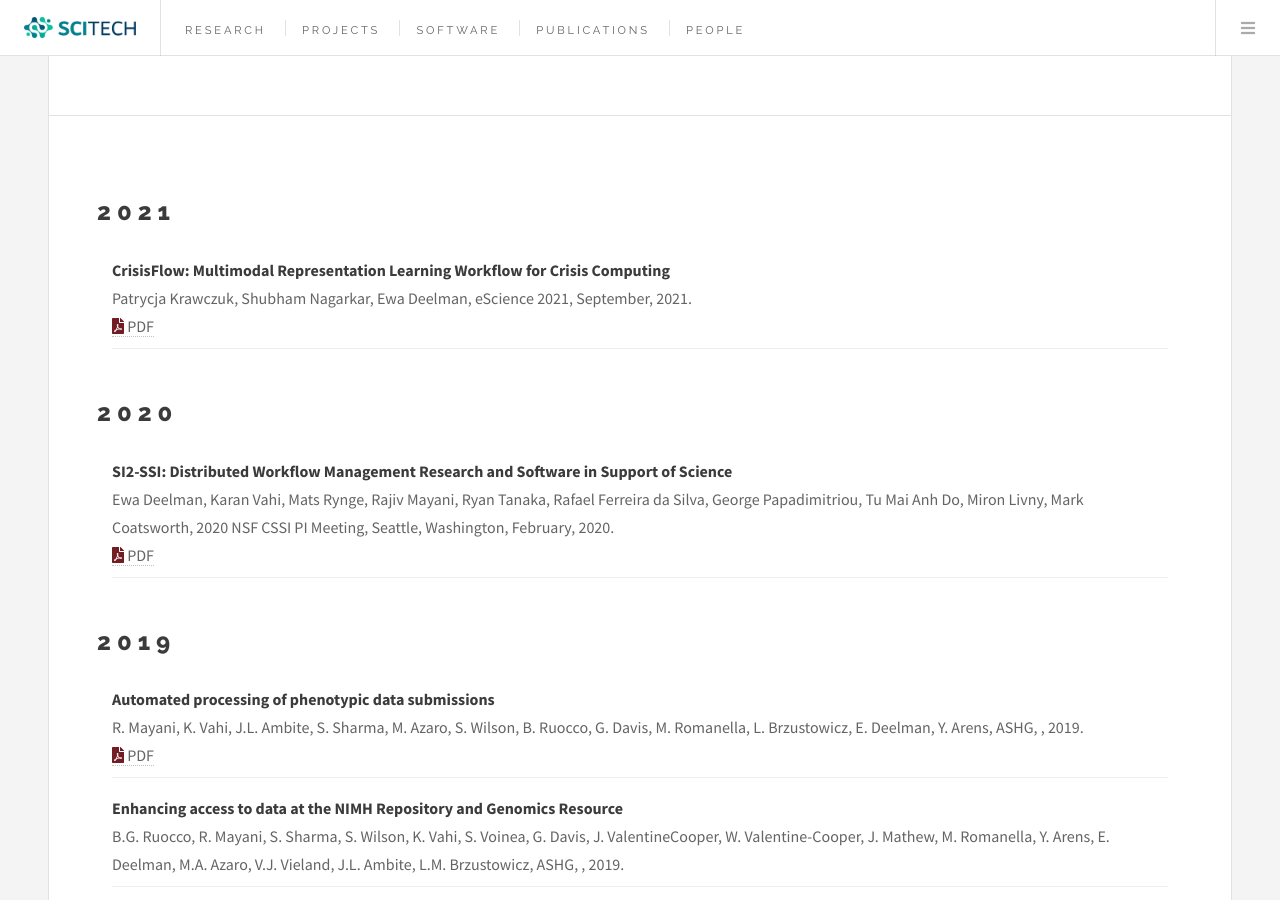
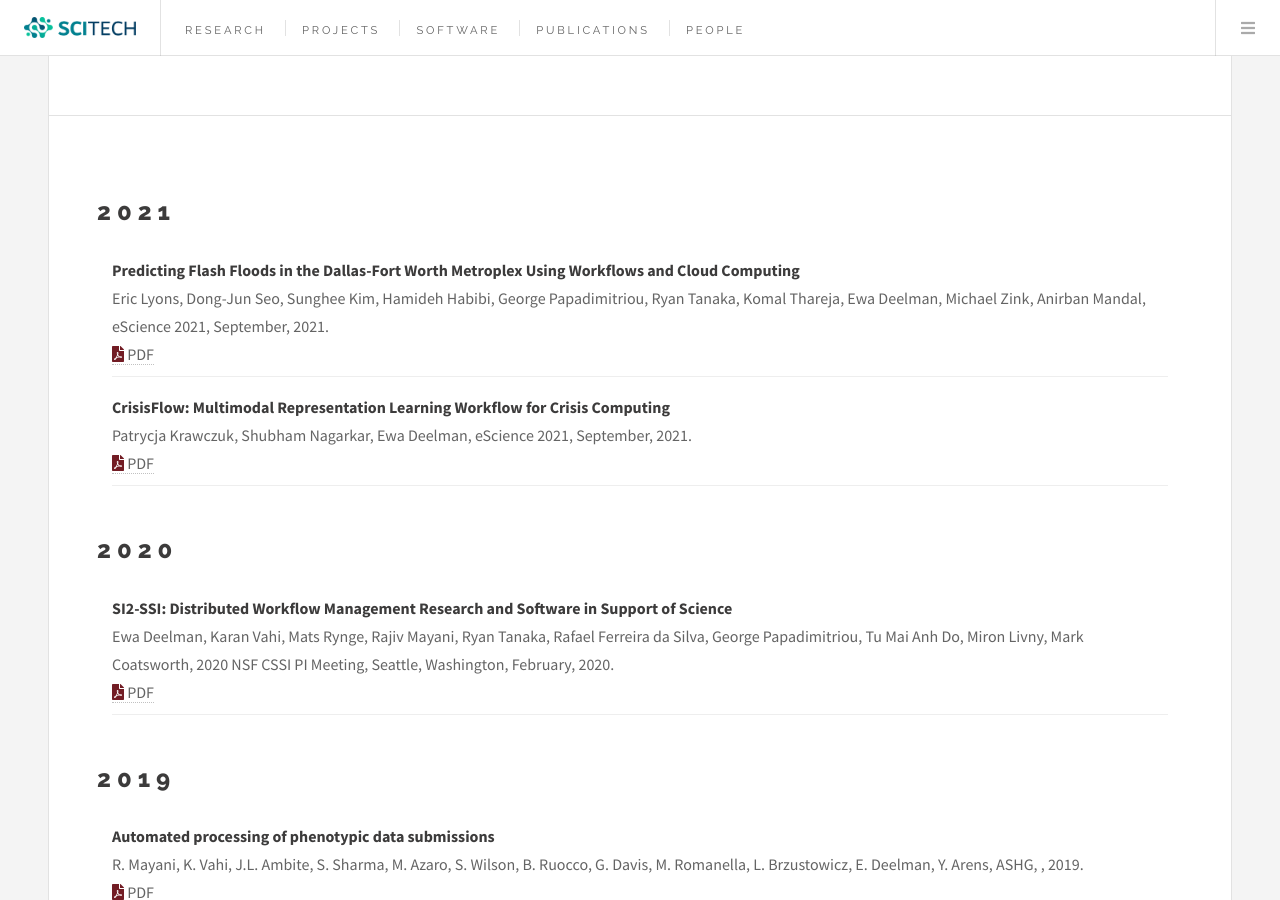
Before and after one commit to scitech-isi/scitech-isi.github.io, a Jekyll site: the page built from _publications/posters.html, in a window 1280 px wide and 900 px high, scrolled down 519 px. Built offline with Jekyll 4.4.1, drawn with Linux system fonts in a browser that asks for light colours.

Commit message:
added flash floods poster escience

```diff
--- a/_data/posters.yml
+++ b/_data/posters.yml
@@ -1,3 +1,10 @@
+- title: "Predicting Flash Floods in the Dallas-Fort Worth Metroplex Using Workflows and Cloud Computing"
+  author: Eric Lyons, Dong-Jun Seo, Sunghee Kim, Hamideh Habibi, George Papadimitriou, Ryan Tanaka, Komal Thareja, Ewa Deelman, Michael Zink, Anirban Mandal
+  description: eScience 2021
+  month: September
+  year: 2021
+  file: Predicting_Flash_Floods_Poster.pdf
+
 - title: "CrisisFlow: Multimodal Representation Learning Workflow for Crisis Computing"
   author: Patrycja Krawczuk, Shubham Nagarkar, Ewa Deelman
   description: eScience 2021
```
